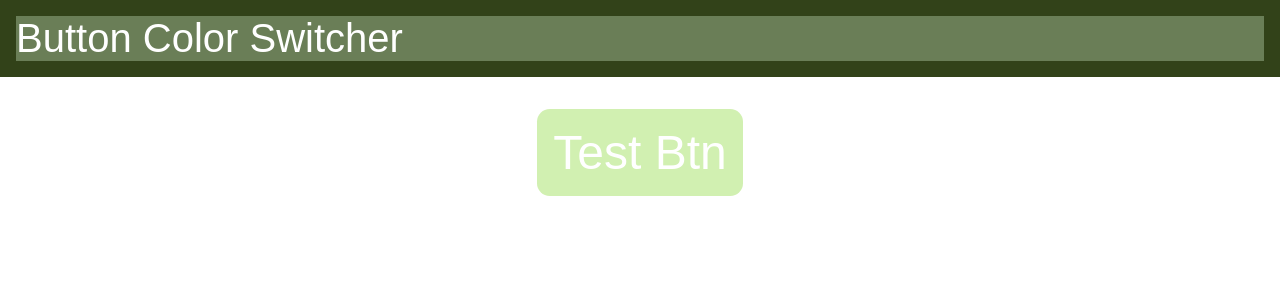
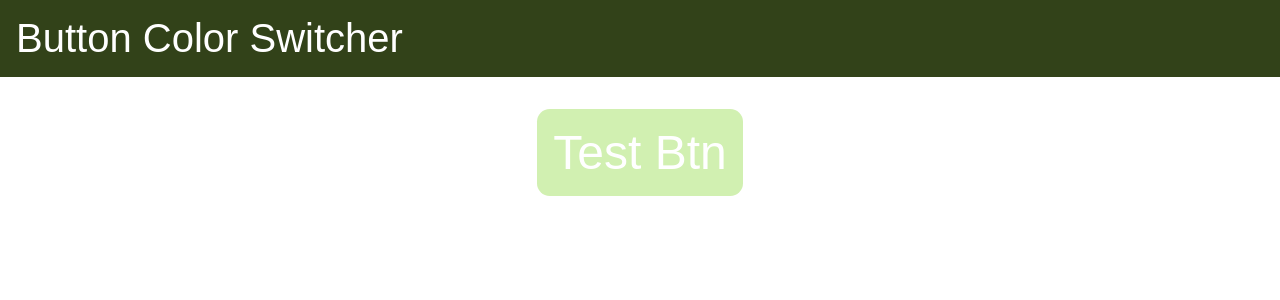
Before and after one commit to pmadinga/color-btn, a React (Create React App) app: page / in a window 1280 px wide. Shown: the top 300 px of the page. Built offline with nearby package versions, Linux system fonts and the light colour scheme.

Commit message:
remove test color'

```diff
--- a/src/App.css
+++ b/src/App.css
@@ -6,7 +6,7 @@ nav h1{
   color: #fff;
   font-size: 2.5rem;
   font-weight: 100;
-  background-color: #6a7e57;
+
 }
 main{
   position: relative;
```
